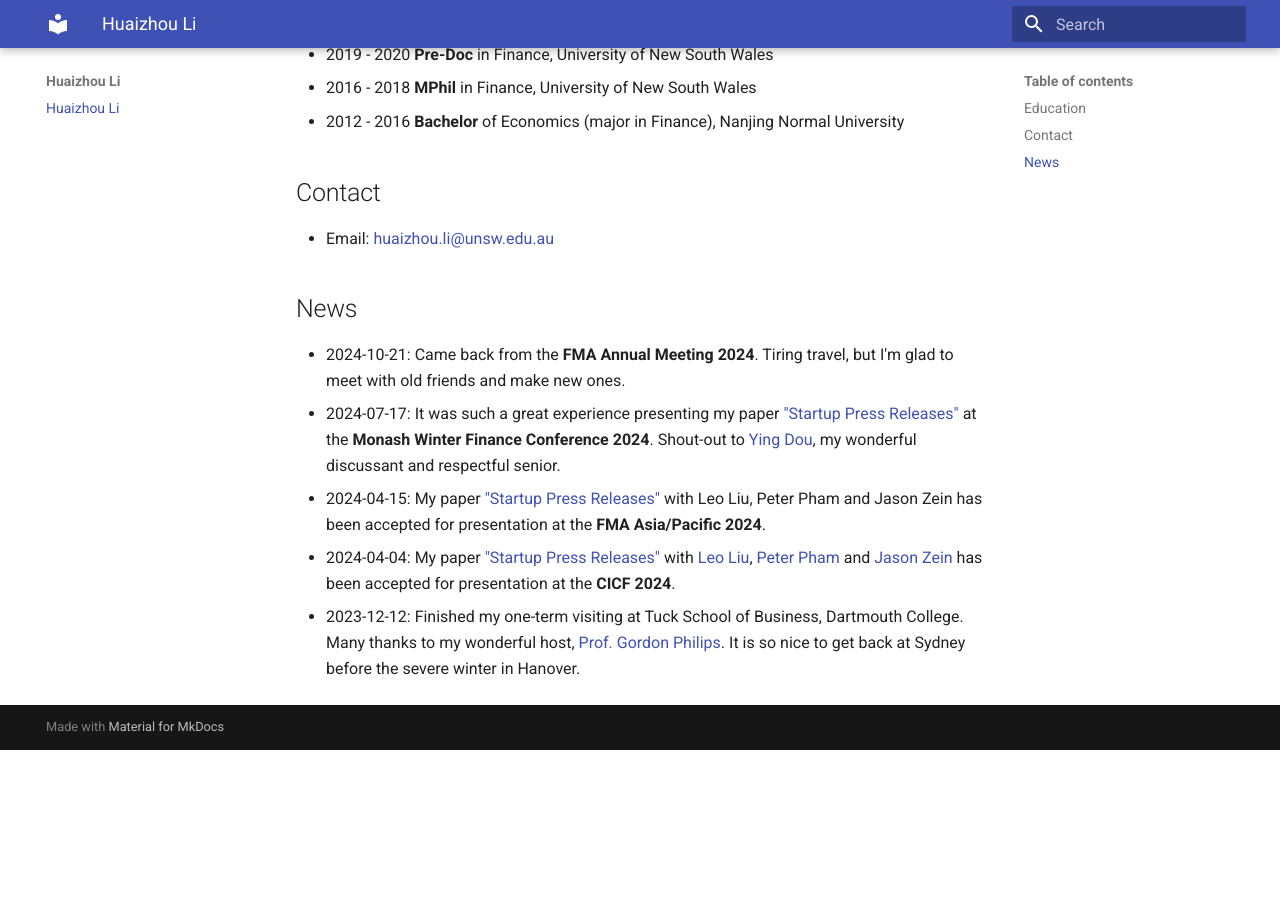
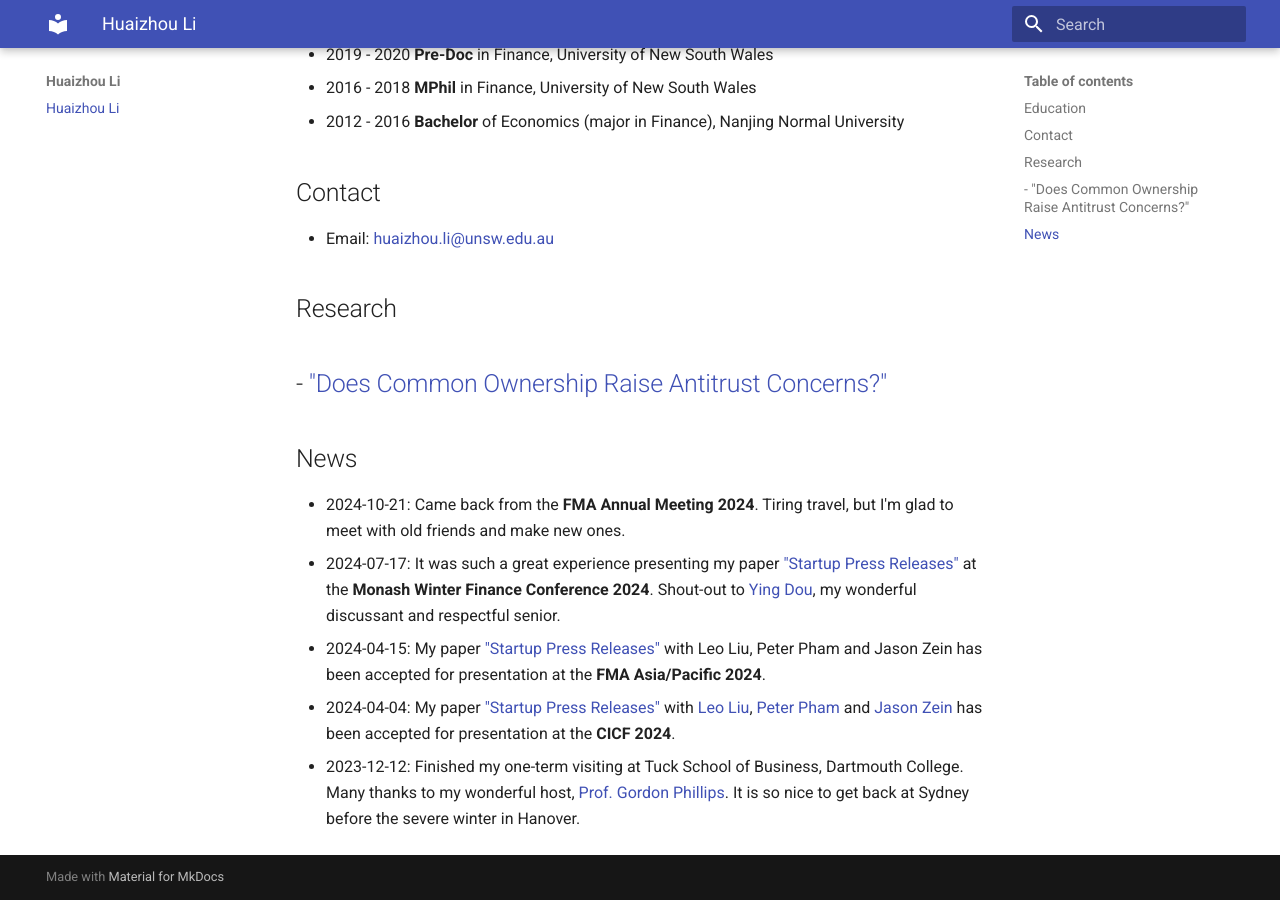
Before and after one commit to huaizhouli/huaizhouli.github.io, an MkDocs documentation site: the page built from docs/index.md, in a window 1280 px wide and 900 px high, scrolled down 847 px. Built offline with MkDocs 1.6.1 and Material for MkDocs 9.7.7, drawn with Linux system fonts in a browser that asks for light colours; before the commit the page ends 1597 px from its top, so only the background shows below that.

Commit message:
Update index.md

```diff
--- a/docs/index.md
+++ b/docs/index.md
@@ -17,10 +17,14 @@ His work has been accepted for presentation at conferences such as CICF, FMA, FI
 
 - Email: [huaizhou.li@unsw.edu.au](mailto:huaizhou.li@unsw.edu.au)
 
+## Research
+
+- ["Does Common Ownership Raise Antitrust Concerns?"](https://papers.ssrn.com/sol3/papers.cfm?abstract_id=4972463)
+-
 ## News
 
 - 2024-10-21: Came back from the **FMA Annual Meeting 2024**. Tiring travel, but I'm glad to meet with old friends and make new ones.
 - 2024-07-17: It was such a great experience presenting my paper ["Startup Press Releases"]() at the **Monash Winter Finance Conference 2024**. Shout-out to [Ying Dou](https://research.monash.edu/en/persons/ying-dou), my wonderful discussant and respectful senior.
 - 2024-04-15: My paper ["Startup Press Releases"]() with Leo Liu, Peter Pham and Jason Zein has been accepted for presentation at the **FMA Asia/Pacific 2024**.
 - 2024-04-04: My paper ["Startup Press Releases"]() with [Leo Liu](https://leoliu0.github.io/), [Peter Pham](https://sites.google.com/view/peterkienpham/home) and [Jason Zein](https://www.jasonzein.com/) has been accepted for presentation at the **CICF 2024**.
-- 2023-12-12: Finished my one-term visiting at Tuck School of Business, Dartmouth College. Many thanks to my wonderful host, [Prof. Gordon Philips](https://facultynew.tuck.dartmouth.edu/gordon-phillips/). It is so nice to get back at Sydney before the severe winter in Hanover.
+- 2023-12-12: Finished my one-term visiting at Tuck School of Business, Dartmouth College. Many thanks to my wonderful host, [Prof. Gordon Phillips](https://facultynew.tuck.dartmouth.edu/gordon-phillips/). It is so nice to get back at Sydney before the severe winter in Hanover.
```
